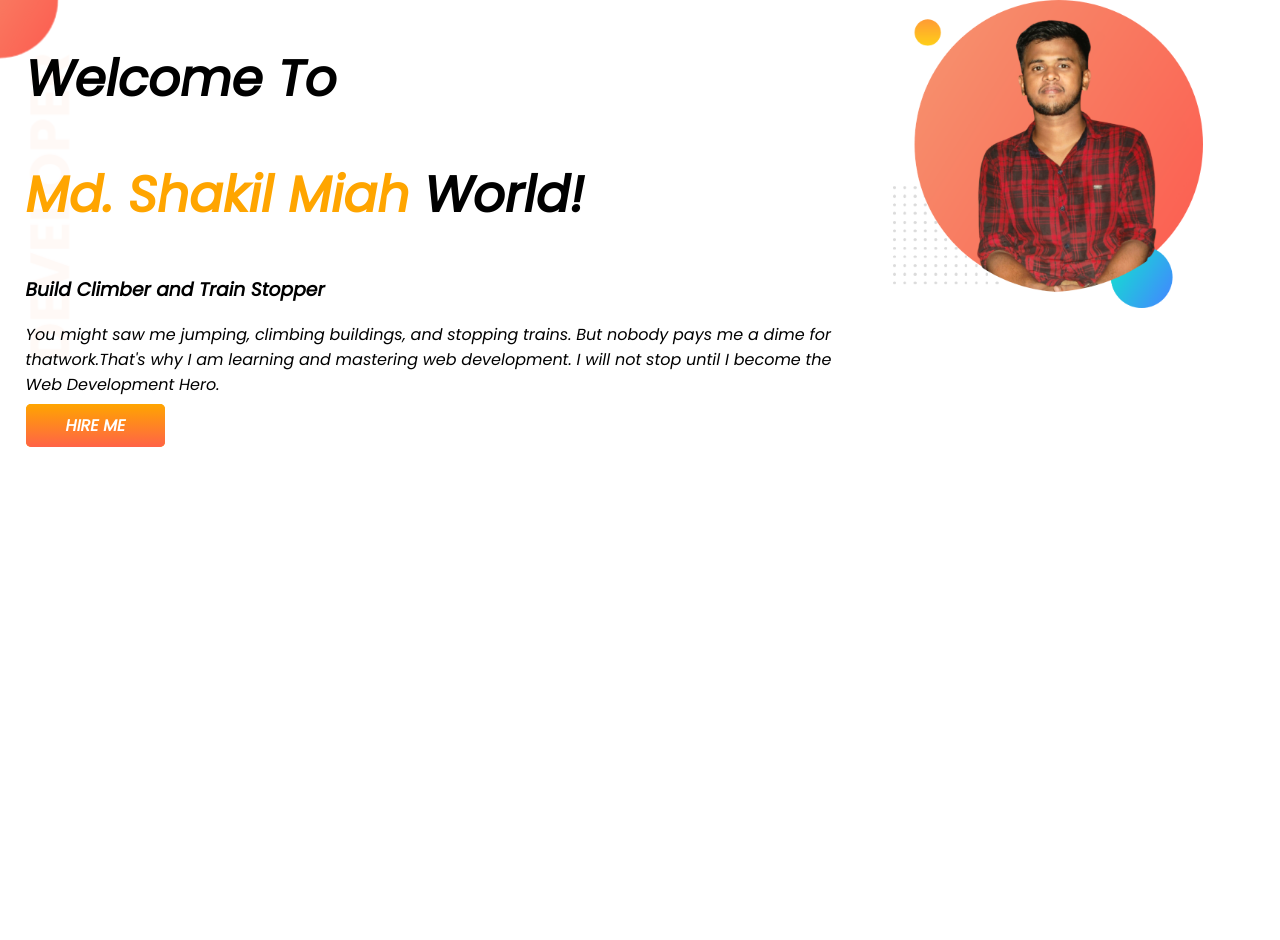
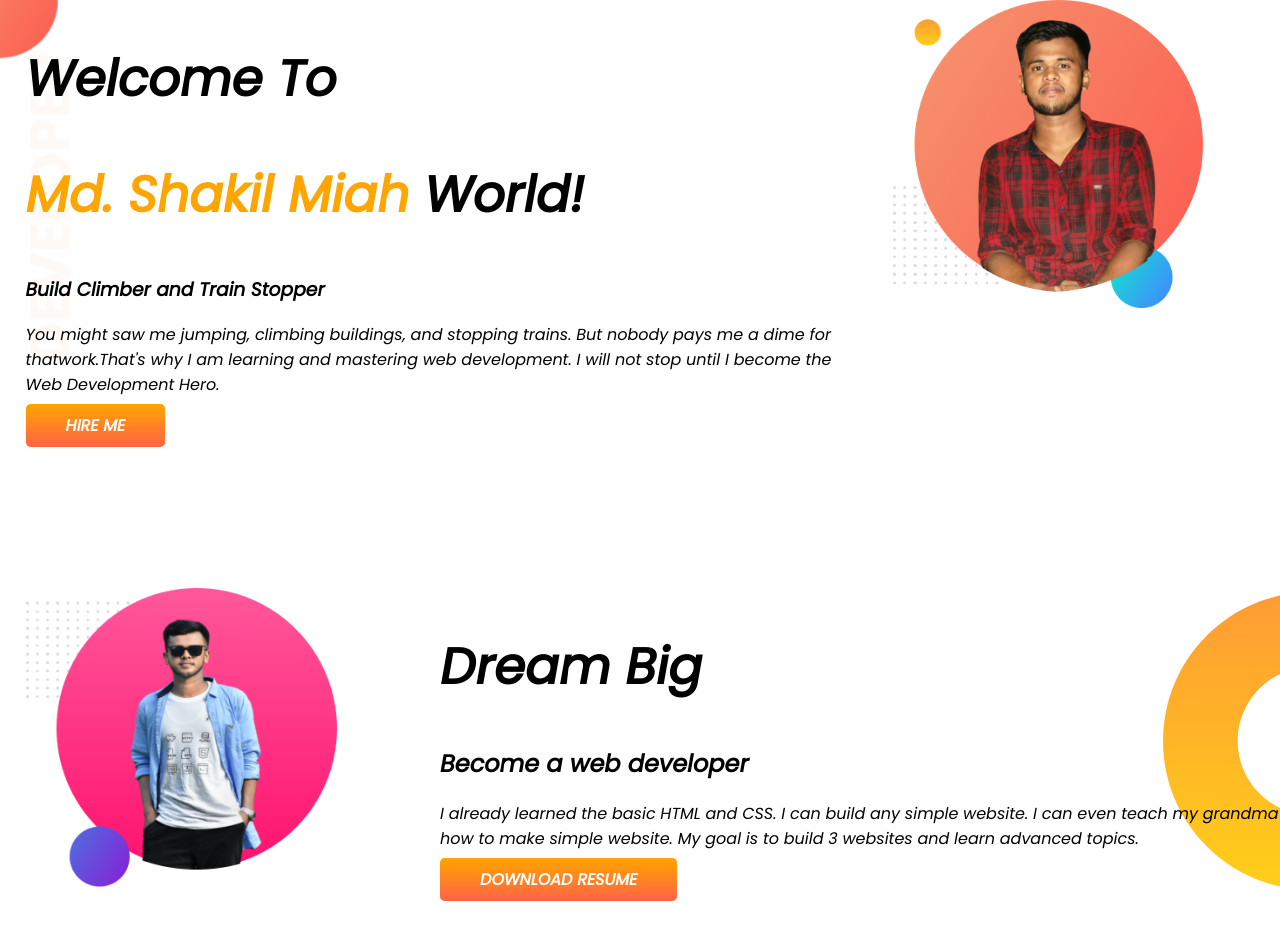
Before and after one commit to shakil759/developer-portfolio, a plain HTML site: page index.html in a window 1280 px wide. Before the commit the page ends 800 px from the top, so only its background shows below. Drawn offline with Linux system fonts and the light colour scheme.

Commit message:
dream added

```diff
--- a/index.html
+++ b/index.html
@@ -29,6 +29,21 @@
             <img src="images/afran.png" alt="">
         </div>
     </section>
+    <section class="dream-big">
+        <div class="half-width">
+            <img src="images/afran2.png" alt="">
+        </div>
+        <div class="half-width">
+            <h1>Dream Big</h1>
+            <h2>Become a web developer</h2>
+            <p>I already learned the basic HTML and CSS. I can build any
+                simple website. I can even teach my grandma how to make
+                simple website. My goal is to build 3 websites and learn
+                advanced topics.</p>
+            <a class="link-button" target="-blank" href="https://web.facebook.com/?_rdc=1&_rdr">DOWNLOAD RESUME</a>
+
+        </div>
+    </section>
 
 </body>
 
--- a/style.css
+++ b/style.css
@@ -10,6 +10,7 @@ h1{
 }
 section{
     display: flex;
+    margin-bottom: 150PX;
 }
 .half-width{
     width: 5o%;
@@ -32,3 +33,9 @@ section{
     background-repeat: no-repeat;
 
 }
+.dream-big{
+    background-image: url(images/dream-bg.png);
+    background-repeat: no-repeat;
+    background-position: right;
+
+}
```
